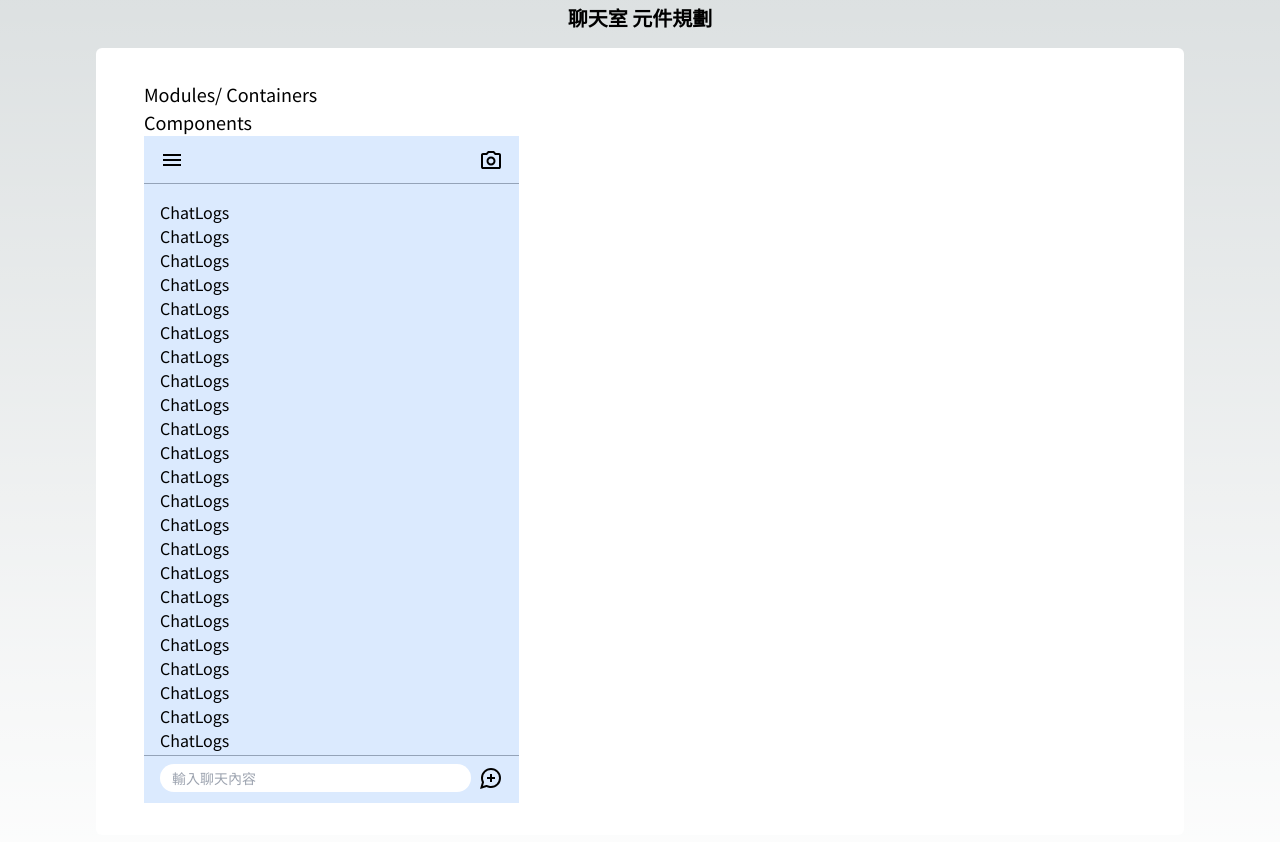
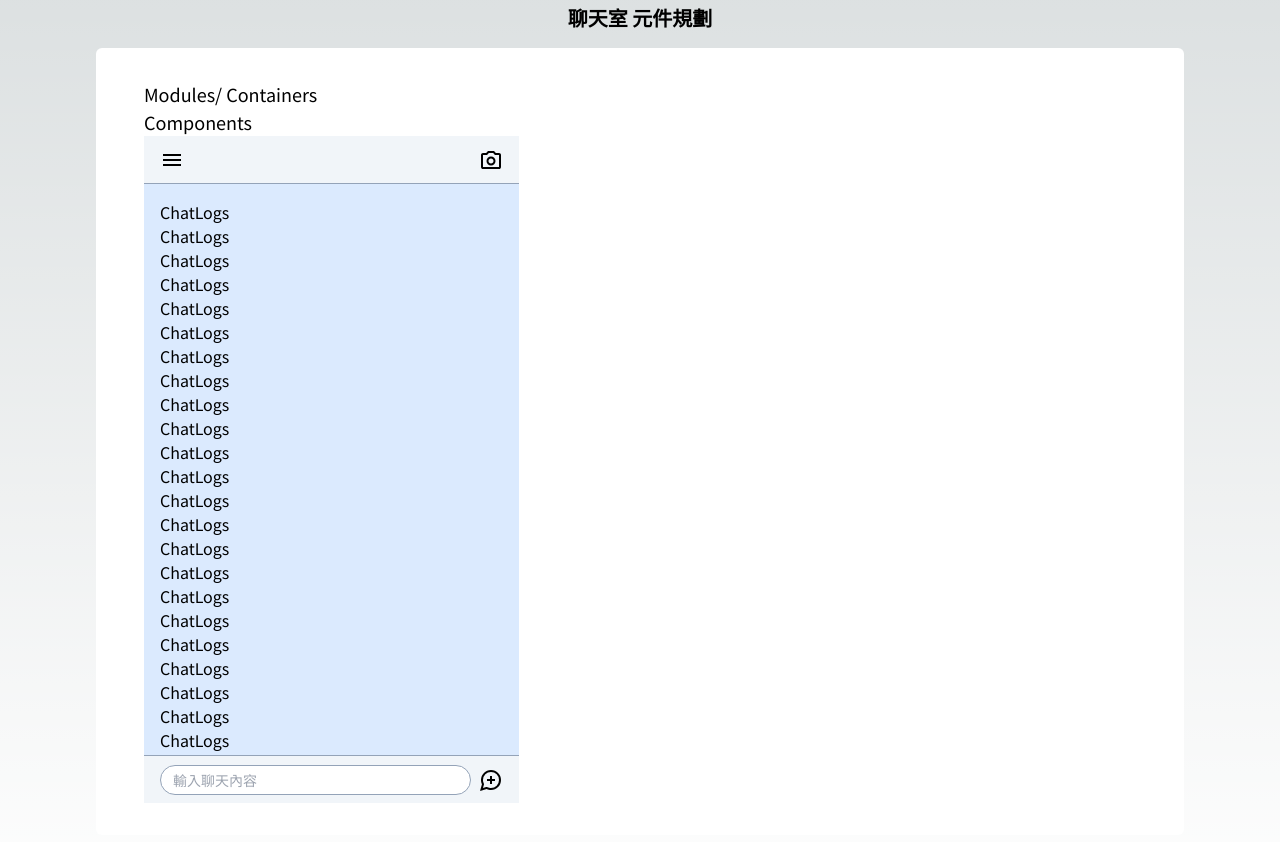
Before and after one commit to penspulse326/bat-mobile-test, a Next.js app: page /problem3 in a window 1280 px wide. Shown: the part 180-1022 px from the top of the page. Built offline with nearby package versions, Linux system fonts and the light colour scheme.

Commit message:
fixed: configure css styles

```diff
--- a/components/Inputs/InputMessage/index.tsx
+++ b/components/Inputs/InputMessage/index.tsx
@@ -2,11 +2,11 @@ import Image from 'next/image';
 
 function InputMessage() {
   return (
-    <div className="flex items-center gap-2 border-t border-slate-400 px-4 py-2">
+    <div className="flex flex-grow items-center gap-2 border-t border-slate-400 bg-slate-100 px-4 py-2">
       <input
         type="text"
         placeholder="輸入聊天內容"
-        className="w-full rounded-full px-3 py-1 text-sm outline-slate-400 focus:outline-2"
+        className="w-full rounded-full border border-slate-400 px-3 py-1 text-sm outline-slate-400 focus:outline-2"
       />
       <button type="button" className="h-6 w-6 flex-shrink-0">
         <Image
--- a/modules/CompDescBox/index.tsx
+++ b/modules/CompDescBox/index.tsx
@@ -7,7 +7,7 @@ function CompDescBox() {
     <div>
       <h4 className="text-lg"> Modules/ Containers</h4>
       <h4 className="text-lg"> Components</h4>
-      <div className="h-[667px] w-[375px] bg-blue-100">
+      <div className="flex h-[667px] w-[375px] flex-col bg-blue-100">
         <Navbar />
         <ChatLogs />
         <InputMessage />
--- a/modules/Navbar/index.tsx
+++ b/modules/Navbar/index.tsx
@@ -3,7 +3,7 @@ import BtnMenu from '@/components/Buttons/BtnMenu';
 
 function Navbar() {
   return (
-    <nav className="flex h-12 items-center justify-between border-b border-slate-400 px-4 py-2">
+    <nav className="flex h-12 items-center justify-between border-b border-slate-400 bg-slate-100 px-4 py-2">
       <BtnMenu />
       <BtnCamera />
     </nav>
```
